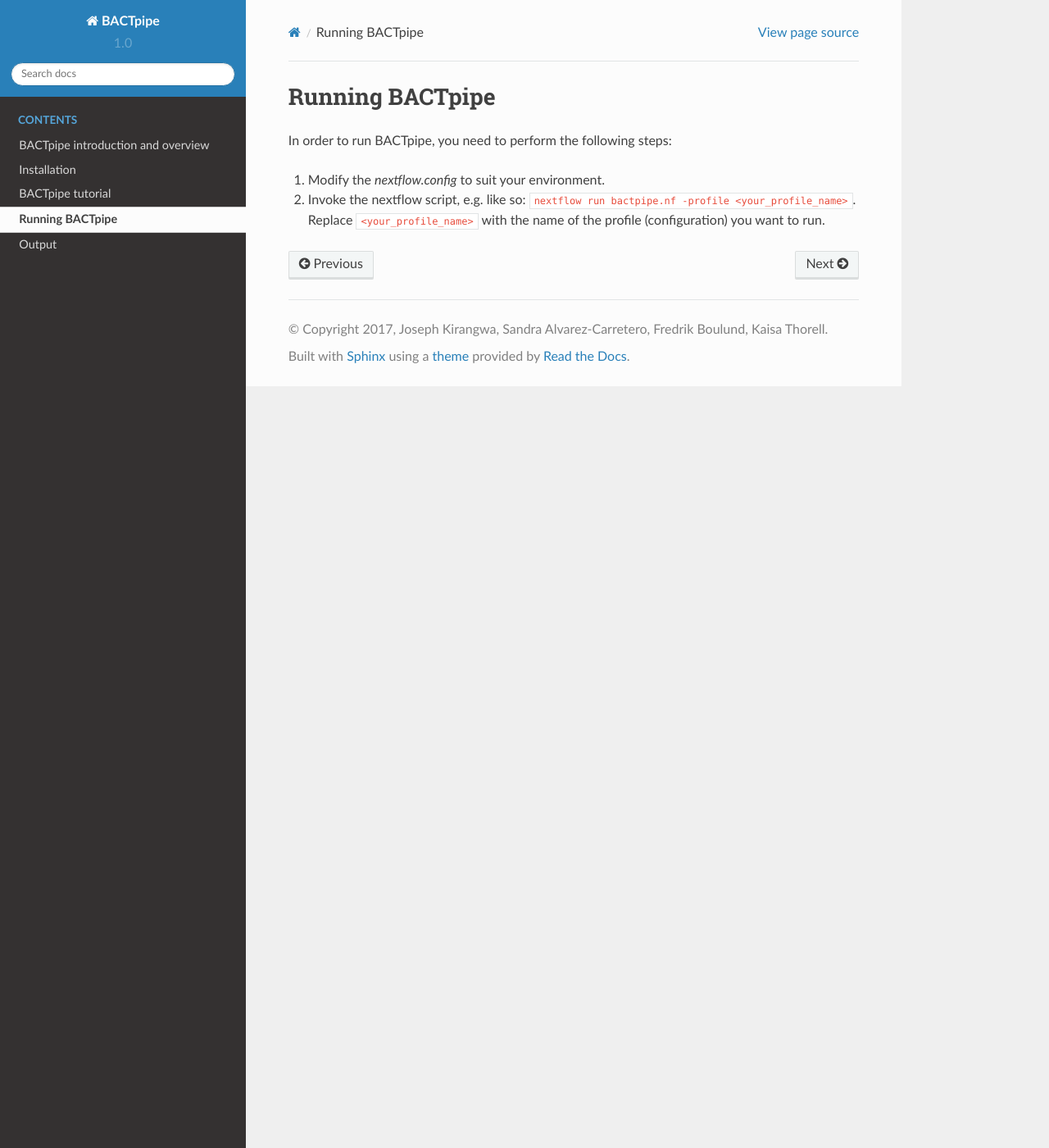
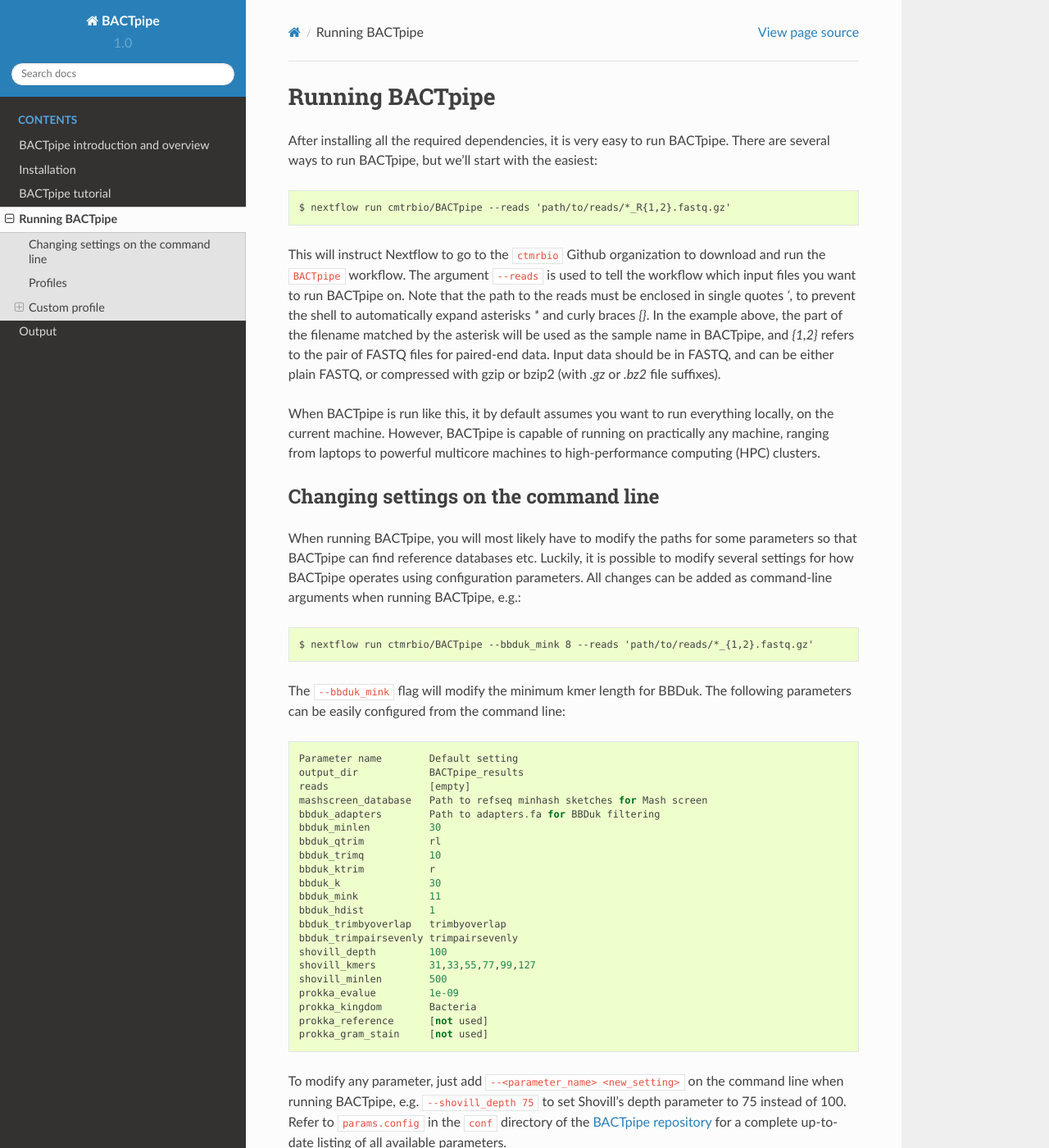
Before and after one commit to ctmrbio/BACTpipe, a Sphinx documentation site: the page built from docs/source/running.rst, in a window 1280 px wide and 1400 px high. Shown: the whole window at 82% size. Built offline with Sphinx 7.4.7 and the Read the Docs theme 2.0.0, drawn with Linux system fonts in a browser that asks for light colours; some of the changed text lies outside the part shown.

Commit message:
First draft of new running.rst

```diff
--- a/docs/source/running.rst
+++ b/docs/source/running.rst
@@ -1,9 +1,123 @@
 Running BACTpipe
 ================
-In order to run BACTpipe, you need to perform the following steps:
+After installing all the required dependencies, it is very easy to run
+BACTpipe. There are several ways to run BACTpipe, but we'll start with the
+easiest::
 
-1.  Modify the `nextflow.config` to suit your environment.
-2.  Invoke the nextflow script, e.g. like so:
-    ``nextflow run bactpipe.nf -profile <your_profile_name>``.
-    Replace ``<your_profile_name>`` with the name of the profile
-    (configuration) you want to run.
+    $ nextflow run cmtrbio/BACTpipe --reads 'path/to/reads/*_R{1,2}.fastq.gz'
+
+This will instruct Nextflow to go to the ``ctmrbio`` Github organization to
+download and run the ``BACTpipe`` workflow. The argument ``--reads`` is used to
+tell the workflow which input files you want to run BACTpipe on. Note that the
+path to the reads must be enclosed in single quotes `'`, to prevent the shell
+to automatically expand asterisks `*` and curly braces `{}`. In the example above,
+the part of the filename matched by the asterisk will be used as the sample name
+in BACTpipe, and `{1,2}` refers to the pair of FASTQ files for paired-end data.
+Input data should be in FASTQ, and can be either plain FASTQ, or compressed with
+gzip or bzip2 (with `.gz` or `.bz2` file suffixes).
+
+When BACTpipe is run like this, it by default assumes you want to run
+everything locally, on the current machine. However, BACTpipe is capable of
+running on practically any machine, ranging from laptops to powerful multicore
+machines to high-performance computing (HPC) clusters.
+
+.. _BACTpipe repository: https://www.github.com/ctmrbio/BACTpipe
+
+
+Changing settings on the command line
+-------------------------------------
+When running BACTpipe, you will most likely have to modify the paths for some
+parameters so that BACTpipe can find reference databases etc. Luckily, it is
+possible to modify several settings for how BACTpipe operates using
+configuration parameters. All changes can be added as command-line arguments
+when running BACTpipe, e.g.::
+
+    $ nextflow run ctmrbio/BACTpipe --bbduk_mink 8 --reads 'path/to/reads/*_{1,2}.fastq.gz'
+
+The ``--bbduk_mink`` flag will modify the minimum kmer length for BBDuk. The
+following parameters can be easily configured from the command line::
+
+    Parameter name        Default setting
+    output_dir            BACTpipe_results
+    reads                 [empty]
+    mashscreen_database   Path to refseq minhash sketches for Mash screen
+    bbduk_adapters        Path to adapters.fa for BBDuk filtering
+    bbduk_minlen          30
+    bbduk_qtrim           rl
+    bbduk_trimq           10
+    bbduk_ktrim           r
+    bbduk_k               30
+    bbduk_mink            11
+    bbduk_hdist           1
+    bbduk_trimbyoverlap   trimbyoverlap
+    bbduk_trimpairsevenly trimpairsevenly
+    shovill_depth         100
+    shovill_kmers         31,33,55,77,99,127
+    shovill_minlen        500
+    prokka_evalue         1e-09
+    prokka_kingdom        Bacteria
+    prokka_reference      [not used]
+    prokka_gram_stain     [not used]
+
+To modify any parameter, just add ``--<parameter_name> <new_setting>`` on the
+command line when running BACTpipe, e.g. ``--shovill_depth 75`` to set
+Shovill's depth parameter to 75 instead of 100.  Refer to ``params.config`` in
+the ``conf`` directory of the `BACTpipe repository`_ for a complete up-to-date
+listing of all available parameters.
+
+
+Profiles
+--------
+A convenient way to modify the way BACTpipe is run is to load a profile. BACTpipe
+comes with a few pre-installed profiles:
+
+* ``rackham`` -- For use on UPPMAX's Rackham HPC system. Note however, that it
+  is preconfigured specifically for use within CTMR project folders.
+* ``milou`` -- For use on UPPMAX's now decomissioned Milou HPC system.
+* ``ctmrnas`` -- For use on CTMR's internal analysis server.
+
+To run BACTpipe with a specific profile, use the ``-profile <profilename>`` argument
+when running, e.g.::
+
+    $ nextflow run ctmrbio/BACTpipe -profile rackham --reads '/proj/projectname/reads/*_{1,2}.fastq.gz'
+
+This will run BACTpipe using the ``rackham`` profile, which automatically
+configures settings so BACTpipe can find all the required software and
+databases in the CTMR project folders.
+
+
+Custom profile
+--------------
+It is possible to create a custom profile to use instead of the preconfigured
+ones. The best way to start is probably to download one of the pre-existing
+profiles from ``conf`` directory of the `BACTpipe repository`_.
+
+If you are working on a Slurm-managed system, starting with ``rackham.config``
+would be a good choice, as Rackham is also a Slurm-managed HPC system. Download
+the configuration file from the ``conf`` directory of the `BACTpipe repository`_
+and modify settings to your preference. Then, to run BACTpipe using your custom
+configuration file, you need to tell Nextflow to read parameters from your file instead
+of the default parameters::
+
+    $ nextflow run ctmrbio/BACTpipe -params-file path/to/your/custom/profile.config --reads 'path/to/reads/*_{1,2}.fastq.gz'
+
+The custom profile is not limited to configuring time, cpu, and memory limits
+for the different processes. It is also possible to set parameter values inside
+the custom profile, to change e.g. paths to reference databases or runtime
+parameters for the different processes. It is also possible to just use a configuration
+file that changes settings, without modifying how the workflow is run, see below.
+
+
+Change many settings at once
+............................
+If you want to change many different settings at the same time when running
+BACTpipe, it quickly results in very long command lines. A way to make it
+easier to change many parameters at once is to download ``params.config`` from
+``conf`` folder of the `BACTpipe repository`_ and make a custom version of this
+that you store locally. You can then supply your custom parameter configuration
+file to BACTpipe when running it::
+
+    $ nextflow run ctmrbio/BACTpipe -params-file path/to/your/custom/params.config --reads 'path/to/reads/*_{1,2}.fastq.gz'
+
+This parameter settings in your custom configuration file will override the
+default settings.
```
